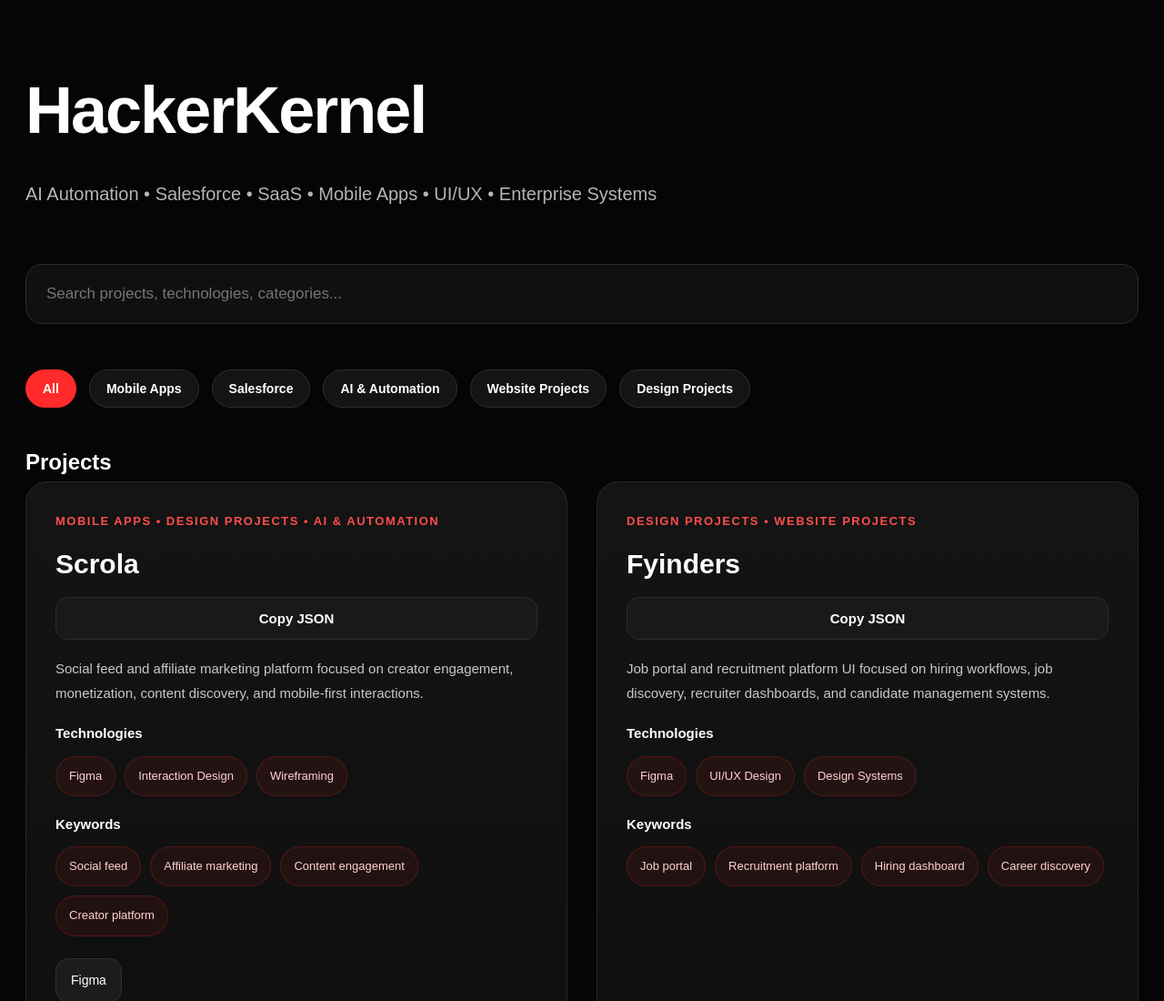
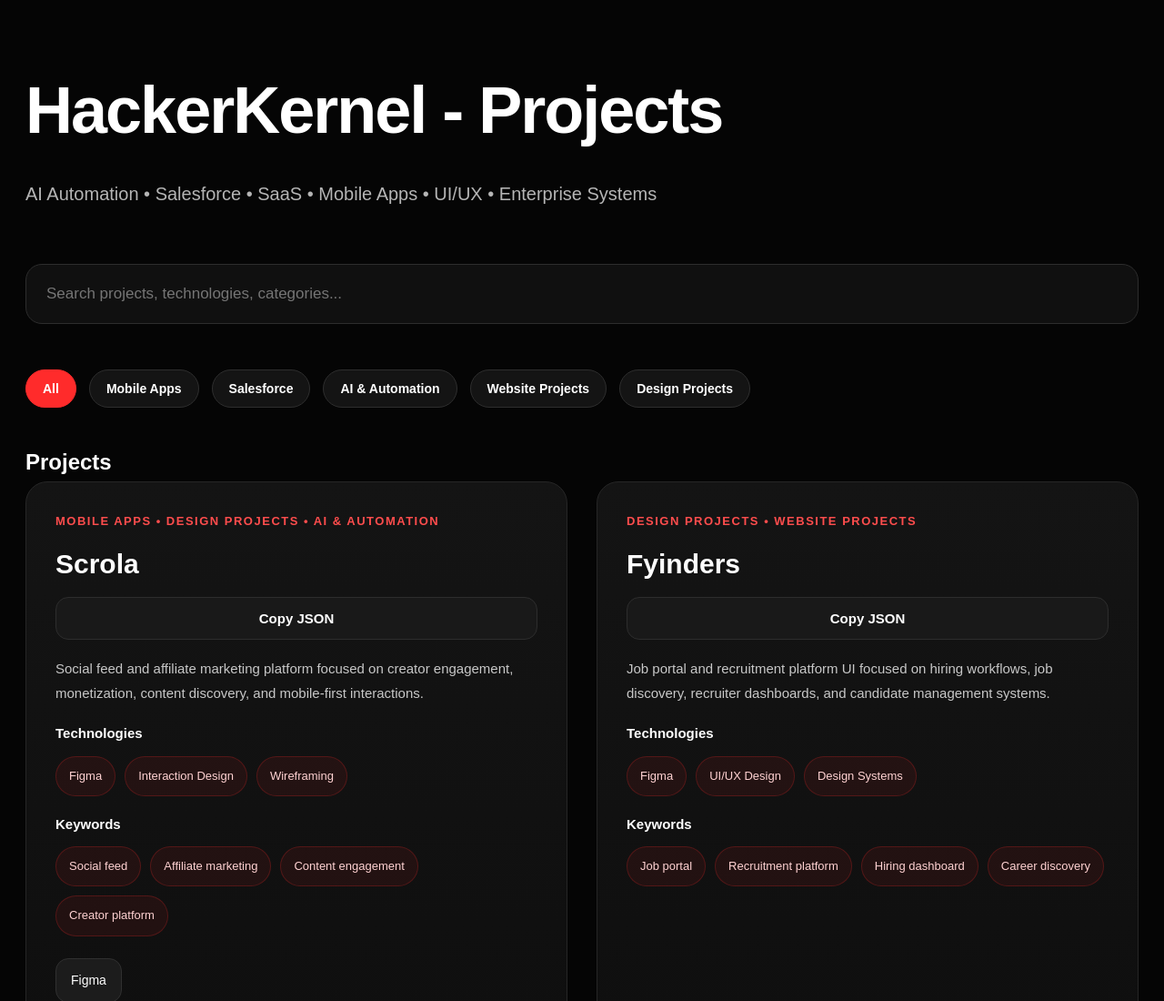
Before and after one commit to Nitin2088/hackerkernel-portfolio, a website built with Vite: page portfolio/index.html in a window 1280 px wide. Shown: the top 1100 px of the page at 91% size. Built offline with nearby package versions, Linux system fonts and the light colour scheme.

Commit message:
Update header title to include 'Projects'

```diff
--- a/portfolio/index.html
+++ b/portfolio/index.html
@@ -20,7 +20,7 @@
   <div class="container">
 
     <header>
-      <h1>HackerKernel</h1>
+      <h1>HackerKernel - Projects</h1>
 
       <p class="subtitle">
         AI Automation • Salesforce • SaaS • Mobile Apps • UI/UX • Enterprise Systems
```
